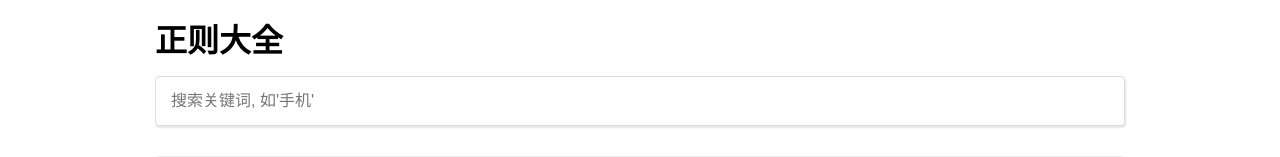
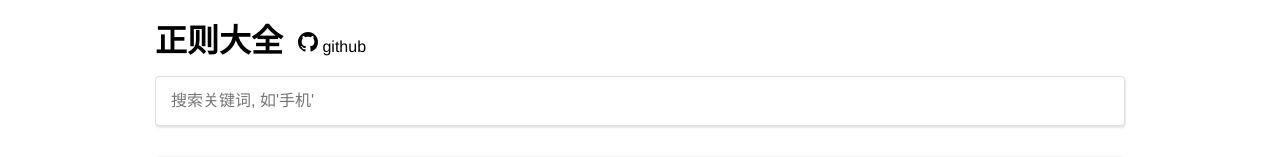
Before and after one commit to Saint-Prince/any-rule, a Vue app: page / in a window 1280 px wide. Shown: the top 157 px of the page. Built offline with nearby package versions, Linux system fonts and the light colour scheme.

Commit message:
style:头部增加github链接

```diff
--- a/src/App.vue
+++ b/src/App.vue
@@ -14,7 +14,14 @@
     </article>
     <header>
       <h1>正则大全</h1>
-
+        <a style="margin-left:15px;color:#000;" href="https://github.com/any86/any-rule" target="_blank" class="github">
+            <svg height="20" viewBox="0 0 16 16" version="1.1" width="20" aria-hidden="true">
+          <path
+            fill-rule="evenodd"
+            d="M8 0C3.58 0 0 3.58 0 8c0 3.54 2.29 6.53 5.47 7.59.4.07.55-.17.55-.38 0-.19-.01-.82-.01-1.49-2.01.37-2.53-.49-2.69-.94-.09-.23-.48-.94-.82-1.13-.28-.15-.68-.52-.01-.53.63-.01 1.08.58 1.23.82.72 1.21 1.87.87 2.33.66.07-.52.28-.87.51-1.07-1.78-.2-3.64-.89-3.64-3.95 0-.87.31-1.59.82-2.15-.08-.2-.36-1.02.08-2.12 0 0 .67-.21 2.2.82.64-.18 1.32-.27 2-.27.68 0 1.36.09 2 .27 1.53-1.04 2.2-.82 2.2-.82.44 1.1.16 1.92.08 2.12.51.56.82 1.27.82 2.15 0 3.07-1.87 3.75-3.65 3.95.29.25.54.73.54 1.48 0 1.07-.01 1.93-.01 2.2 0 .21.15.46.55.38A8.013 8.013 0 0 0 16 8c0-4.42-3.58-8-8-8z"
+          ></path>
+        </svg>
+        github</a>
       <input
         ref="searchInput"
         v-model="keyword"
```
